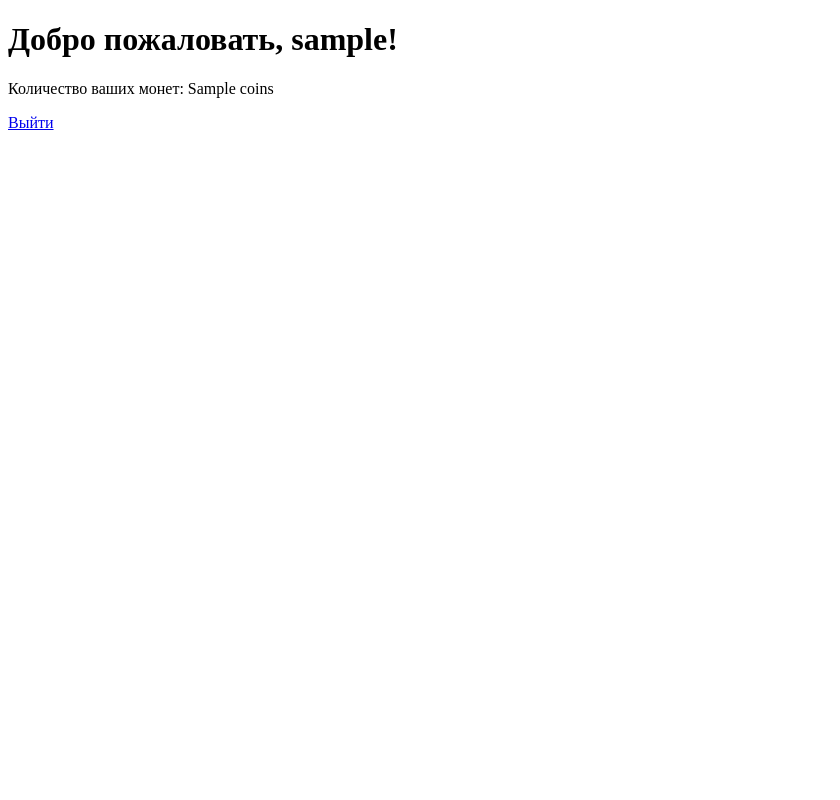
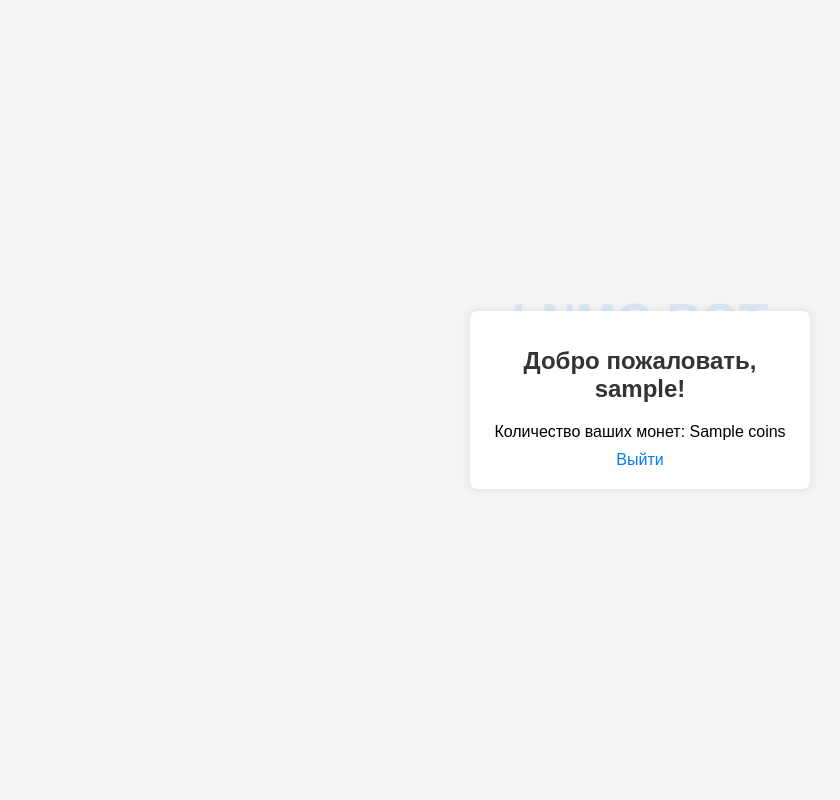
Before and after one commit to Tuz0ff/Lnmo_bot.py, a Flask app: template templates/welcome.html in a window 1280 px wide. Shown: the whole page, without its empty margins (0-840 px from the left). Run offline with Flask 3, Linux system fonts and the light colour scheme; the template is opened without the code that fills it: most values are stand-ins (such as "Sample title", 1, 10 or a date in 2020).

Commit message:
Update welcome.html

```diff
--- a/templates/welcome.html
+++ b/templates/welcome.html
@@ -4,10 +4,67 @@
     <meta charset="UTF-8">
     <meta name="viewport" content="width=device-width, initial-scale=1.0">
     <title>Добро пожаловать</title>
+    <style>
+        /* Общие стили */
+        body {
+            font-family: Arial, sans-serif;
+            background-color: #f4f4f4;
+            margin: 0;
+            padding: 0;
+            display: flex;
+            justify-content: center;
+            align-items: center;
+            height: 100vh;
+            position: relative;
+        }
+
+        body::before {
+            content: "LNMO BOT";
+            position: absolute;
+            top: 40%;
+            left: 50%;
+            transform: translate(-50%, -50%);
+            font-size: 48px;
+            font-weight: bold;
+            color: rgba(0, 123, 255, 0.1); /* Синий цвет с прозрачностью */
+            z-index: -1;
+        }
+
+        .container {
+            background-color: #fff;
+            padding: 20px;
+            border-radius: 8px;
+            box-shadow: 0 0 10px rgba(0, 0, 0, 0.1);
+            width: 300px;
+            text-align: center;
+            z-index: 1;
+        }
+
+        h1 {
+            margin-bottom: 20px;
+            font-size: 24px;
+            color: #333;
+        }
+
+        a {
+            color: #007bff;
+            text-decoration: none;
+        }
+
+        a:hover {
+            text-decoration: underline;
+        }
+
+        p {
+            margin: 10px 0;
+        }
+    </style>
 </head>
 <body>
-    <h1>Добро пожаловать, {{ login }}!</h1>
-    <p>Количество ваших монет: {{ coins }}</p>
-    <a href="/">Выйти</a>
+    <div class="container">
+        <h1>Добро пожаловать, {{ login }}!</h1>
+        <p>Количество ваших монет: {{ coins }}</p>
+        <a href="/">Выйти</a>
+    </div>
 </body>
 </html>
```
